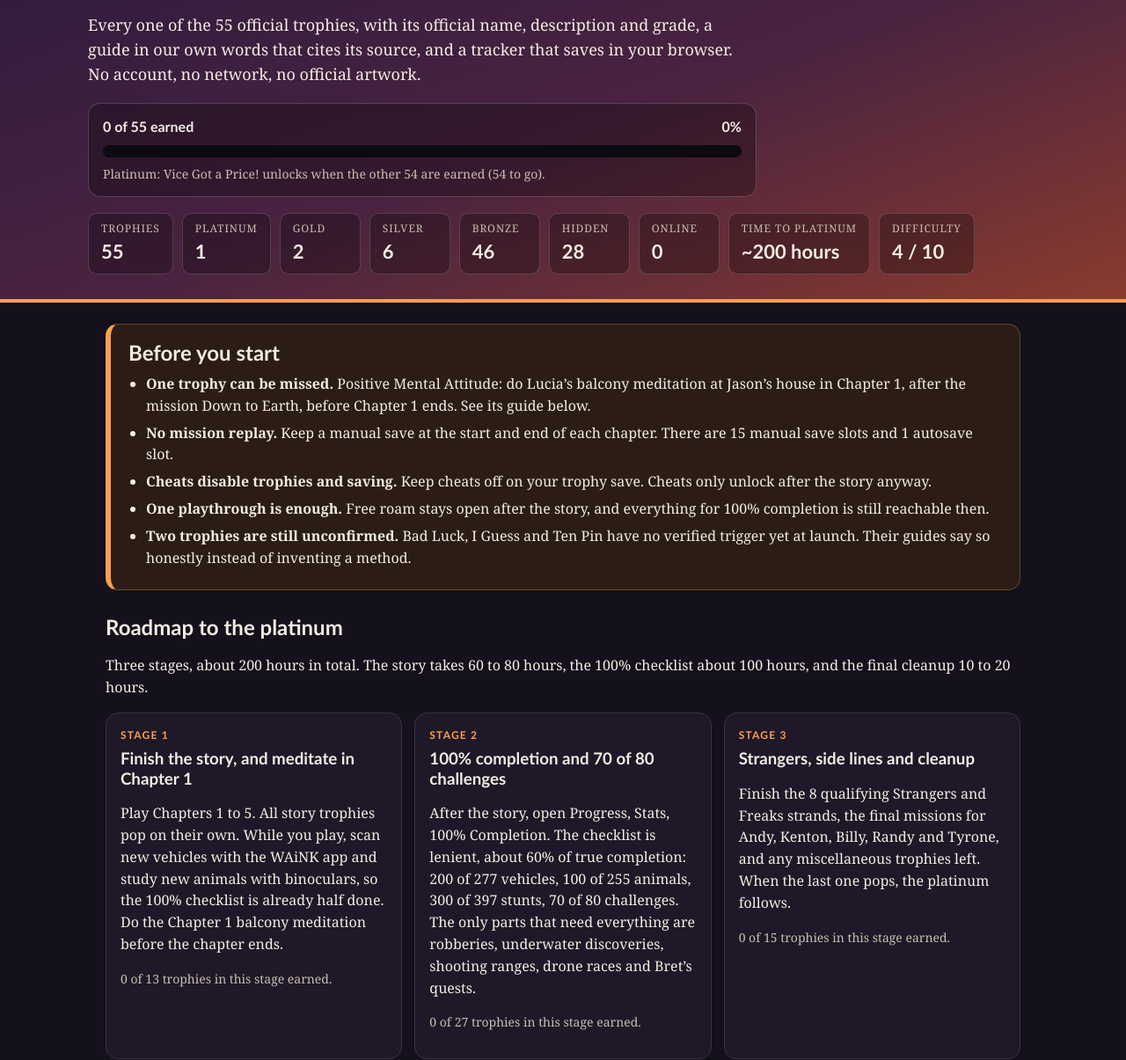
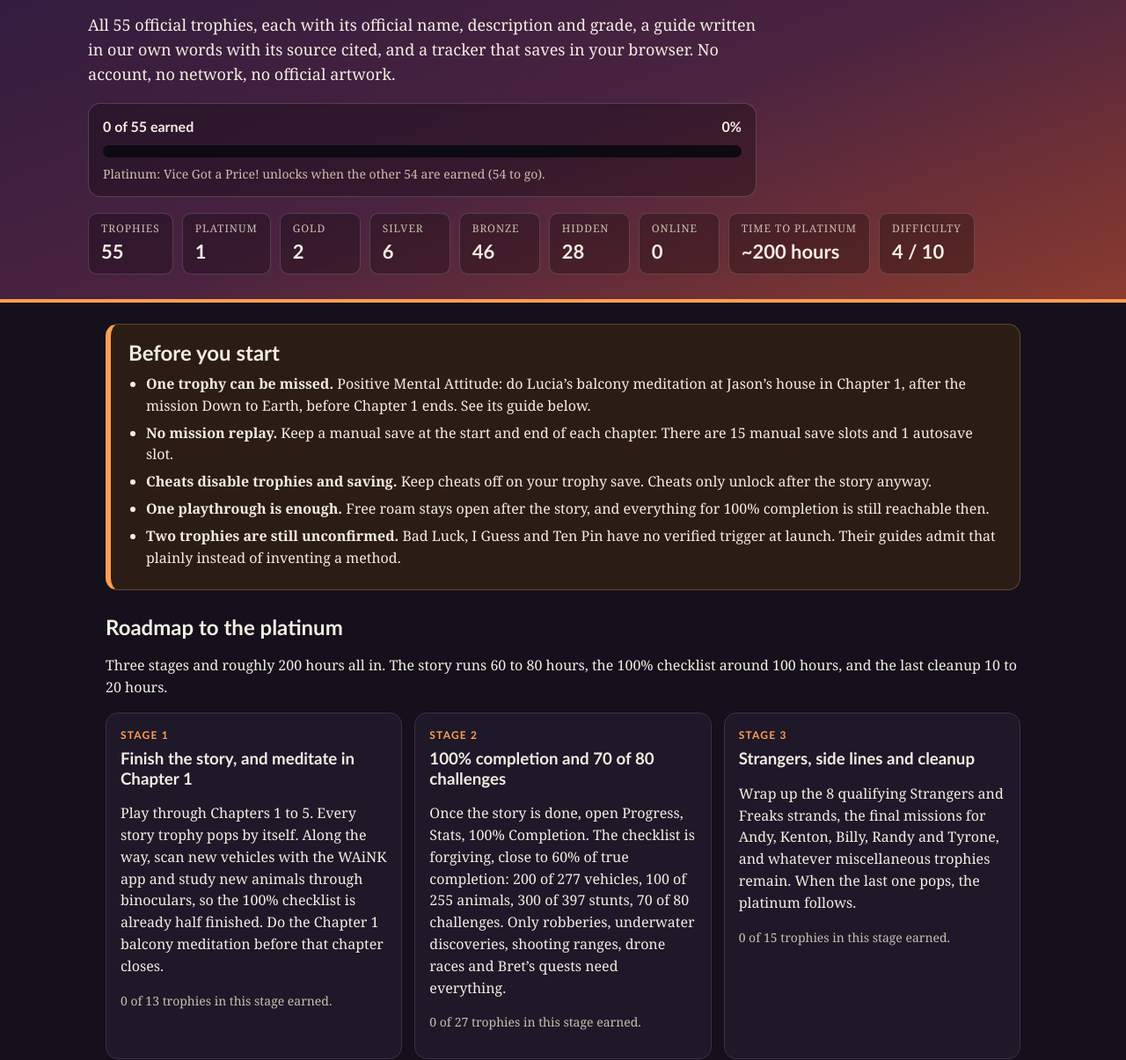
Before and after one commit to sendycrypto67-lgtm/gta6-trophy-guide-01, a plain HTML site: page app/index.html in a window 1280 px wide. Shown: the part 118-1323 px from the top of the page at 88% size. Drawn offline with Linux system fonts and the light colour scheme.

Commit message:
Reformat trophies.json layout, rewrite all guides in fresh words

```diff
--- a/app/index.html
+++ b/app/index.html
@@ -12,7 +12,7 @@
   <div class="top-inner">
     <p class="eyebrow">Grand Theft Auto VI &middot; PlayStation 5 &middot; offline guide</p>
     <h1>Leonida Trophy Guide</h1>
-    <p class="lede">Every one of the 55 official trophies, with its official name, description and grade, a guide in our own words that cites its source, and a tracker that saves in your browser. No account, no network, no official artwork.</p>
+    <p class="lede">All 55 official trophies, each with its official name, description and grade, a guide written in our own words with its source cited, and a tracker that saves in your browser. No account, no network, no official artwork.</p>
     <div class="progress-wrap" aria-label="Progress">
       <div class="progress-line"><span id="progressText">0 of 55 earned</span><span id="progressPct">0%</span></div>
       <div class="bar"><div id="progressBar" class="bar-fill" style="width:0%"></div></div>
@@ -40,30 +40,30 @@
       <li><strong>No mission replay.</strong> Keep a manual save at the start and end of each chapter. There are 15 manual save slots and 1 autosave slot.</li>
       <li><strong>Cheats disable trophies and saving.</strong> Keep cheats off on your trophy save. Cheats only unlock after the story anyway.</li>
       <li><strong>One playthrough is enough.</strong> Free roam stays open after the story, and everything for 100% completion is still reachable then.</li>
-      <li><strong>Two trophies are still unconfirmed.</strong> Bad Luck, I Guess and Ten Pin have no verified trigger yet at launch. Their guides say so honestly instead of inventing a method.</li>
+      <li><strong>Two trophies are still unconfirmed.</strong> Bad Luck, I Guess and Ten Pin have no verified trigger at launch. Their guides admit that plainly instead of inventing a method.</li>
     </ul>
   </section>
 
   <section class="roadmap" aria-label="Roadmap to the platinum">
     <h2>Roadmap to the platinum</h2>
-    <p class="roadmap-intro">Three stages, about 200 hours in total. The story takes 60 to 80 hours, the 100% checklist about 100 hours, and the final cleanup 10 to 20 hours.</p>
+    <p class="roadmap-intro">Three stages and roughly 200 hours all in. The story runs 60 to 80 hours, the 100% checklist around 100 hours, and the last cleanup 10 to 20 hours.</p>
     <div class="stages">
       <article class="stage">
         <p class="stage-num">Stage 1</p>
         <h3>Finish the story, and meditate in Chapter 1</h3>
-        <p>Play Chapters 1 to 5. All story trophies pop on their own. While you play, scan new vehicles with the WAiNK app and study new animals with binoculars, so the 100% checklist is already half done. Do the Chapter 1 balcony meditation before the chapter ends.</p>
+        <p>Play through Chapters 1 to 5. Every story trophy pops by itself. Along the way, scan new vehicles with the WAiNK app and study new animals through binoculars, so the 100% checklist is already half finished. Do the Chapter 1 balcony meditation before that chapter closes.</p>
         <p class="stage-count" id="stageCount1"></p>
       </article>
       <article class="stage">
         <p class="stage-num">Stage 2</p>
         <h3>100% completion and 70 of 80 challenges</h3>
-        <p>After the story, open Progress, Stats, 100% Completion. The checklist is lenient, about 60% of true completion: 200 of 277 vehicles, 100 of 255 animals, 300 of 397 stunts, 70 of 80 challenges. The only parts that need everything are robberies, underwater discoveries, shooting ranges, drone races and Bret&rsquo;s quests.</p>
+        <p>Once the story is done, open Progress, Stats, 100% Completion. The checklist is forgiving, close to 60% of true completion: 200 of 277 vehicles, 100 of 255 animals, 300 of 397 stunts, 70 of 80 challenges. Only robberies, underwater discoveries, shooting ranges, drone races and Bret&rsquo;s quests need everything.</p>
         <p class="stage-count" id="stageCount2"></p>
       </article>
       <article class="stage">
         <p class="stage-num">Stage 3</p>
         <h3>Strangers, side lines and cleanup</h3>
-        <p>Finish the 8 qualifying Strangers and Freaks strands, the final missions for Andy, Kenton, Billy, Randy and Tyrone, and any miscellaneous trophies left. When the last one pops, the platinum follows.</p>
+        <p>Wrap up the 8 qualifying Strangers and Freaks strands, the final missions for Andy, Kenton, Billy, Randy and Tyrone, and whatever miscellaneous trophies remain. When the last one pops, the platinum follows.</p>
         <p class="stage-count" id="stageCount3"></p>
       </article>
     </div>
@@ -111,7 +111,7 @@
 
   <section class="sources" aria-label="Sources">
     <h2>Sources</h2>
-    <p>Names, descriptions and grades are the official trophy list as published on PlayStation Network. The list and the hidden split were cross-checked against Exophase, PSNProfiles and TrueAchievements. Each trophy guide below cites its own source by name and link, and the methods come mainly from the PowerPyx trophy guide, with the 100% checklist numbers cross-checked against KeenGamer. Where no method is confirmed yet, the guide says so rather than inventing one.</p>
+    <p>Names, descriptions and grades come from the official trophy list as published on PlayStation Network. The list and the hidden split were checked against Exophase, PSNProfiles and TrueAchievements. Every trophy guide below names its own source with a link, and the methods come mainly from the PowerPyx trophy guide, with the 100% checklist numbers checked against KeenGamer. Where no method is confirmed yet, the guide says so instead of inventing one.</p>
     <ul>
       <li><a href="https://www.powerpyx.com/gta-6-grand-theft-auto-vi-trophy-guide-roadmap/">PowerPyx, GTA 6 Trophy Guide and Roadmap</a></li>
       <li><a href="https://www.keengamer.com/articles/guides/gta-6-trophy-guide-platinum-roadmap-all-55-trophies/">KeenGamer, GTA 6 Trophy Guide and Platinum Roadmap</a></li>
```
